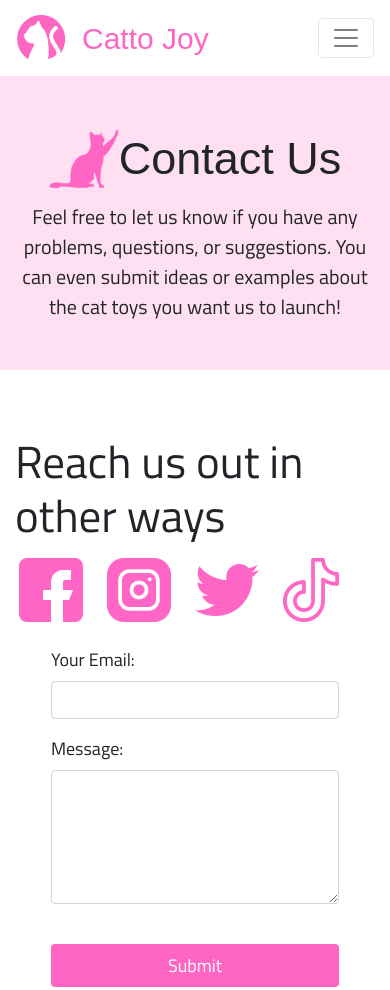
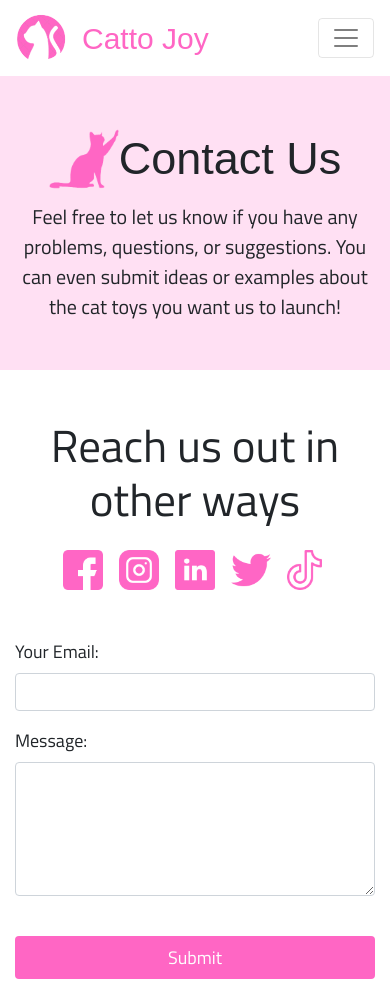
Before and after one commit to yewyewXD/cattojoy, a Gatsby site: page /contact in a window 390 px wide. Shown: the top 990 px of the page. Built offline with nearby package versions, Linux system fonts and the light colour scheme; Gatsby itself is replaced by a stand-in of ours; a web font is replaced by a local one.

Commit message:
add linkedin, responsive contact page

```diff
--- a/src/pages/contact.js
+++ b/src/pages/contact.js
@@ -42,6 +42,10 @@ const ContactPage = () => {
       name: "Catto Joy Instagram",
       link: "https://www.instagram.com/catto_joy/",
     },
+    {
+      name: "Catto Joy LinkedIn",
+      link: "https://twitter.com/cattojoy",
+    },
 
     {
       name: "Catto Joy Twitter",
@@ -68,13 +72,15 @@ const ContactPage = () => {
         />
 
         {/* content */}
-        <div className="container my-lg-5 my-3 py-5">
+        <div className="container my-lg-5 my-sm-3 py-5">
           <div className="row">
             {/* social media */}
-            <div className="col-lg-4 mb-lg-0 mb-4">
-              <h1 className="mb-lg-5 mb-3">Reach us out in other ways</h1>
+            <div className="SocialMedia col-lg-5 mb-lg-0 mb-md-4 mb-5">
+              <h1 className="SocialMedia__Title mb-xl-5 mb-4">
+                Reach us out in other ways
+              </h1>
 
-              <div className="all-center justify-content-lg-start">
+              <div className="all-center justify-content-lg-start flex-wrap">
                 {socialMedias.map((socialMedia, index) => (
                   <a
                     href={socialMedia.link}
@@ -83,7 +89,7 @@ const ContactPage = () => {
                     key={`contactSocialMedia-${index}`}
                   >
                     <img
-                      className="Banner__Icon mr-lg-5 mr-4"
+                      className="SocialMedia__Icon mr-lg-5 mr-md-4 mb-md-4 mx-md-0 mx-sm-3 mx-2"
                       alt={socialMedia.name}
                       src={
                         data.socialMediaFile.edges[index].node.image.fixed.src
@@ -95,7 +101,7 @@ const ContactPage = () => {
             </div>
 
             {/* form fields */}
-            <div className="col-lg-8 all-center justify-content-lg-end">
+            <div className="col-lg-7 all-center justify-content-lg-end">
               <ContactForm />
             </div>
           </div>
--- a/src/styles/pages/ContactStyles/_contactStyles.scss
+++ b/src/styles/pages/ContactStyles/_contactStyles.scss
@@ -1,5 +1,21 @@
 .ContactPage {
+  .SocialMedia {
+    &__Title {
+      @media (max-width: $lg) {
+        text-align: center;
+      }
+    }
+
+    &__Icon {
+      @media (max-width: $md) {
+        width: 50px;
+      }
+      @media (max-width: $sm) {
+        width: 40px;
+      }
+    }
+  }
   .ContactForm {
-    width: 80%;
+    width: 100%;
   }
 }
```
Also changed, not shown: src/images/SocialMedia/3_linkedin.png (added).
